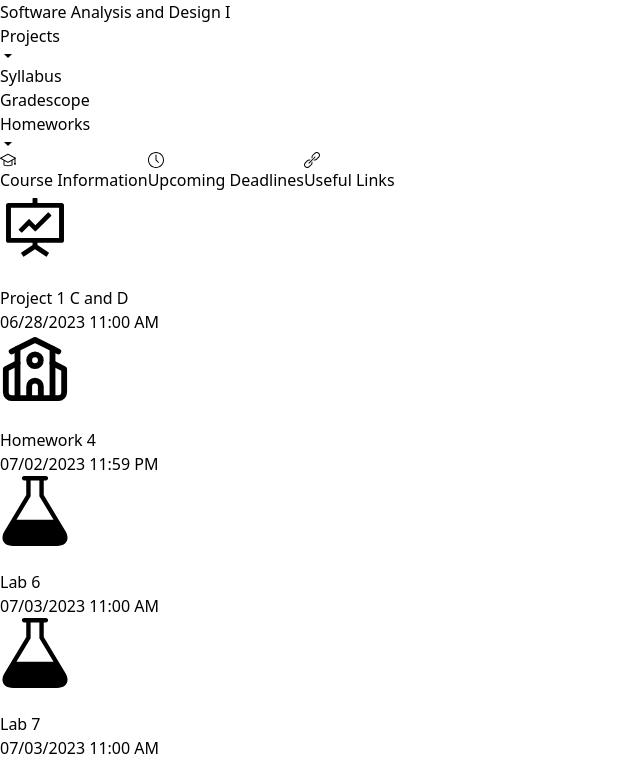
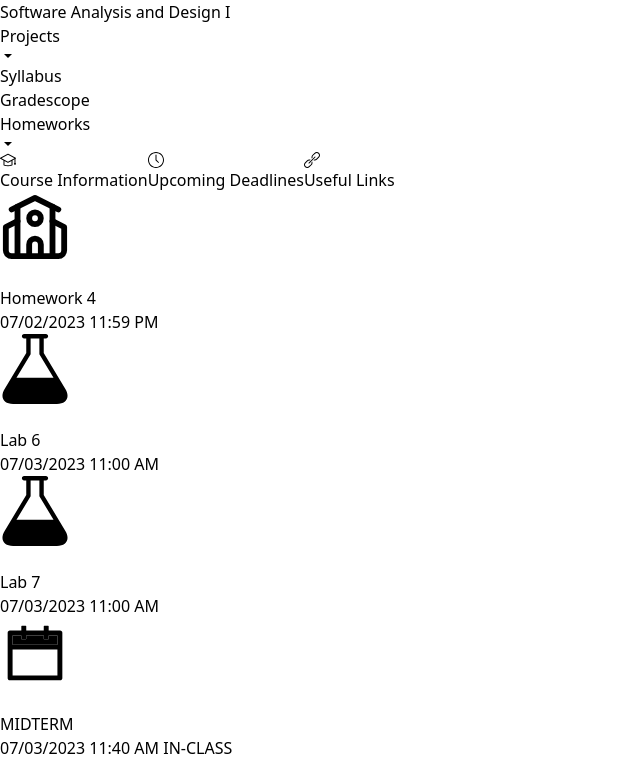
Before and after one commit to Proto007/Hunter_CS135_Summer23, a React (Vite) app in the folder course-app/: page / in a window 1280 px wide. Shown: the top 764 px of the page, without its empty margins (0-640 px from the left). Built offline with nearby package versions, Linux system fonts and the light colour scheme.

Commit message:
update deadlines

```diff
--- a/course-app/src/deadlinesdata.js
+++ b/course-app/src/deadlinesdata.js
@@ -1,9 +1,4 @@
 export const deadlinesData = [
-    {
-        name: "Project 1 C and D",
-        deadline: "06/28/2023 11:00 AM",
-        type: "project"
-    },
     {
         name: "Homework 4",
         deadline : "07/02/2023 11:59 PM",
```
